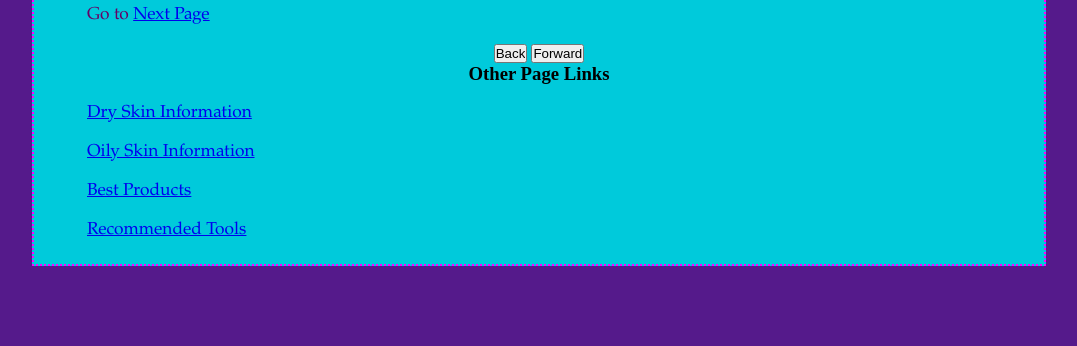
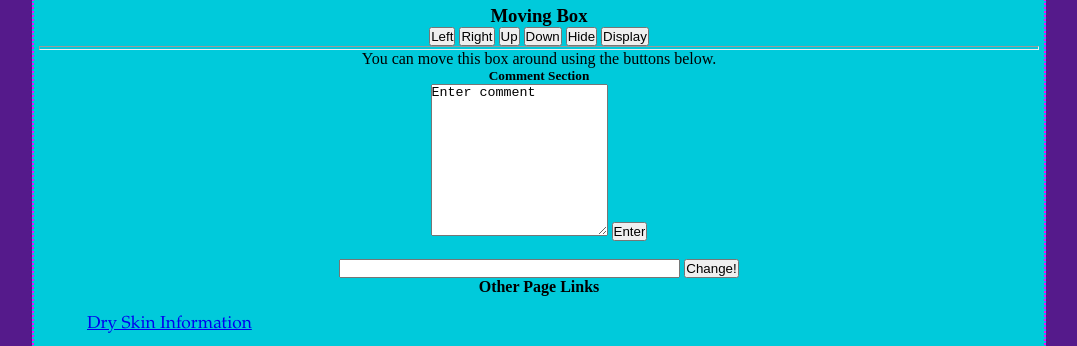
Before and after one commit to SherinaKhan/SherinaKhan.github.io, a plain HTML site: page index.html in a window 1280 px wide. Shown: the part 9985-10331 px from the top of the page, without its empty margins (101-1178 px from the left). Before the commit the page ends 10276 px from the top, so only its background shows below. Drawn offline with nearby package versions, Linux system fonts and the light colour scheme.

Commit message:
Update index.html

```diff
--- a/index.html
+++ b/index.html
@@ -4,7 +4,14 @@
 <title>Makeup101-Home</title>
 <meta name="viewport" content="width=device-width intial-scale=1">
 <link href="style.css" type="text/css" rel="stylesheet">
-
+<script>
+    function changeTitle() {
+       if (!document.getElementById) return;
+       var newtitle = document.changeform.newtitle.value;
+       var heading1 = document.getElementById("heading1");
+       heading1.firstChild.nodeValue=newtitle;
+    }
+    </script>
 </head>
 
 <body>
@@ -25,7 +32,7 @@
 	});
 </script>
 <div id="main">
-<h1>Learning About Makeup</h1>
+<h1 id="heading1">Learning About Makeup</h1>
 <p><img src="http://thecircular.org/wp-content/uploads/2013/04/Mac-cosmetics-into-the-groove.jpg" alt="Makeup1" width="895" height="465pa" /></p>
 <hr>
 Makeup is something that has been gaining popularity in today's world. Today I will briefly discuss the history of makeup and answer questions on makeup, including some tips on how to look your best with makeup!
@@ -164,24 +171,74 @@ Makeup is something that has been gaining popularity in today's world. Today I w
 <p>5)Use lukewarm water, nothing too hot or too cold. Also, avoid scrubbing, especially with bar soaps as those tend to have harsh ingreidients that will aggravate your sensitive skin</p>
 <p>6)Overall, treat your skin like a baby. Use not too many harsh products or hot water, read the ingredients on products, and try to use products that say on a label "for sensitive skin"</p>
 
+
 <p id="HomeEnd">
 <img src="https://res.cloudinary.com/teepublic/image/private/s--BMGom9kT--/t_Preview/b_rgb:ef4a81,c_limit,f_jpg,h_630,q_90,w_630/v1479429243/production/designs/830495_1.jpg" alt="Smile" style="float:right;width:600:px;height:100px;">
 <b>I hope these tips were helpful and some of your questions were answered. Feel free to browse the site to see some of the best products in a range of prices that are designed for you!</b></p>
-<p>Go to <a href="dryskin.html">Next Page</a></p>
+
+<h3>Moving Box</h3>
+<div id="B">
+<button type="B" name="L"
+onclick="pos (-1,0) ;">Left</button>
+<button type="B" name="R"
+onclick="pos (1,0) ;">Right</button>
+<button type="B" name="U"
+onclick=="pos (0,-1) ;">Up</button>
+<button type="B" name="D"
+onclick=="pos (0,1) ;">Down</button>
+<button type="B" name="Hide"
+onclick="hideSquare() ;">Hide</button>
+<button type="B" name="Display"
+onclick="showSquare();">Display</button>
+</div>
+<hr />
+<div id="square">
+You can move this box around using the buttons below.
+</div>
+
+<h5>Comment Section</h5>
+<form>
+<textarea id="words" rows="10" cols="20">Enter comment</textarea>
+<input type="button" onclick="getwords()" value="Enter" /> <br>
+<p id="para"></p>
+</form>
 
 <script>
-function goBack() {
-  window.history.back()
-}
-function goForward() {
-  window.history.forward()
+var x=1000, y=1000;
+function pos(dx,dy) {
+ if (!document.getElementById) return;
+ x += 30*dx;
+ y += 30*dy;
+ obj = document.getElementById("square");
+ obj.style.top=y + "px";
+ obj.style.left=x + "px";
+ }
+ function hideSquare(){
+ if (!document.getElementById) return;
+ obj = document.getElementById("square");
+ obj.style.display="none";
+ }
+ function showSquare(){
+ if (!document.getElementById) return;
+ obj = document.getElementById("square");
+ obj.style.display="block";
+ }
+</script>
+
+<script>
+function getwords() {
+  text = words.value;
+  document.getElementById("para").innerHTML += '<p>'+text
+  document.getElementById("words").value = "enter"
 }
 </script>
 
-<input type="button" value="Back" onclick="goBack()">
-<input type="button" value="Forward" onclick="goForward()">
+<form name="changeform">
+    <input type="text" name="newtitle" size="40" />
+    <button type="button" onclick="changeTitle();">Change!</button>
+    </form>
 
-<h3>Other Page Links</h3>
+<h4>Other Page Links</h4>
 <p><a href="dryskin.html">Dry Skin Information</a></p>
 <p><a href="oilyskin.html">Oily Skin Information</a></p>
 <p><a href="best products.html">Best Products</a></p>
```
